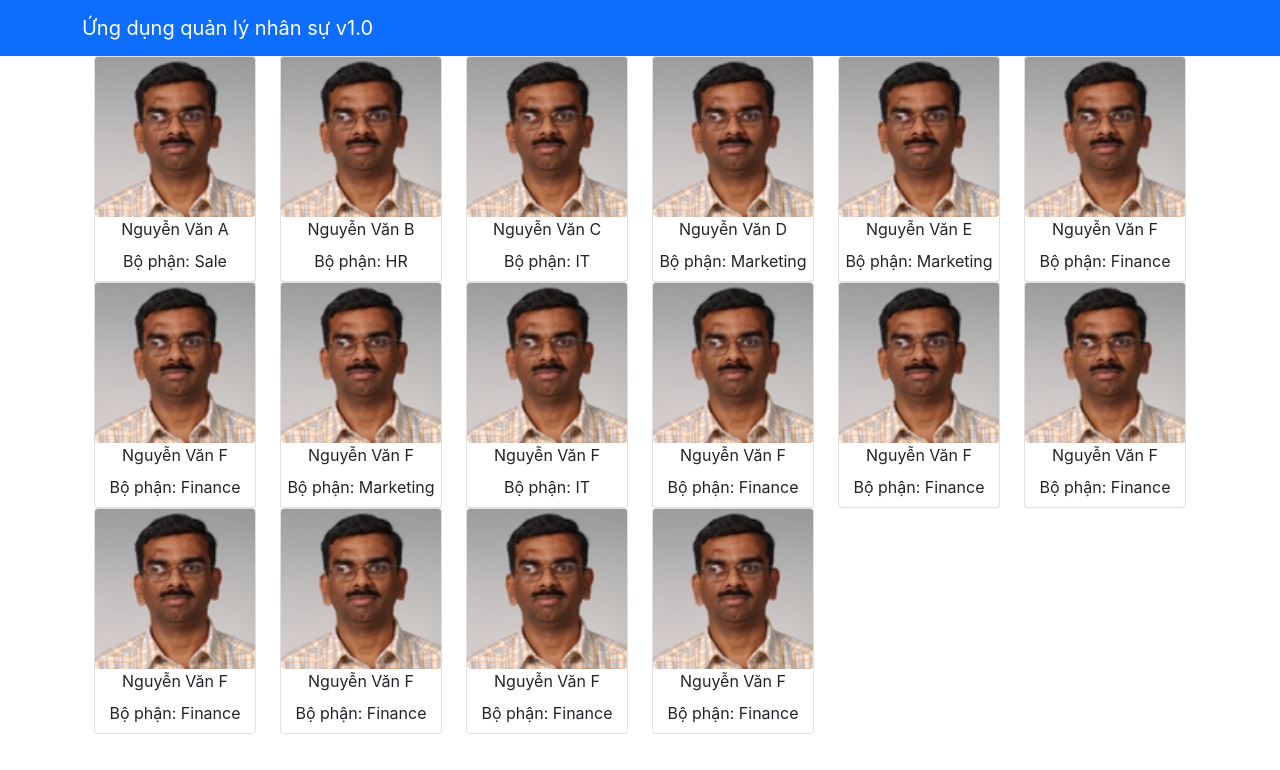
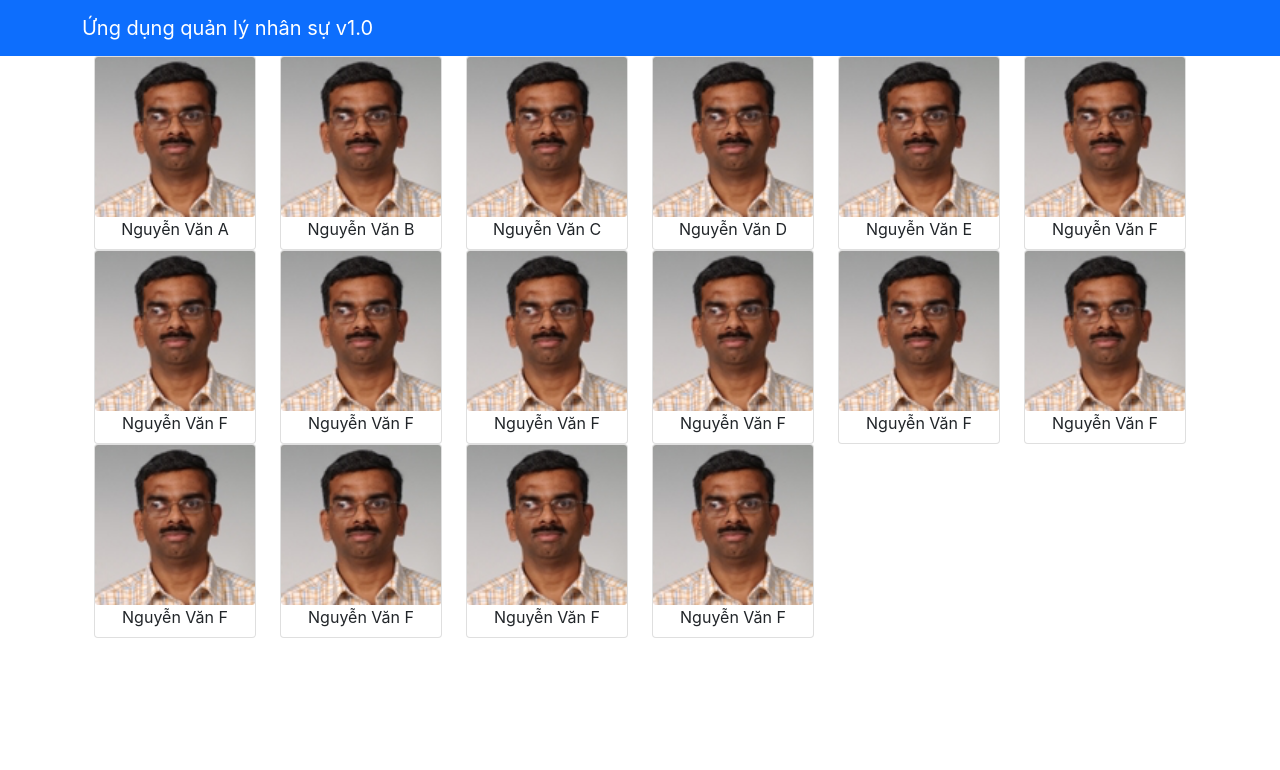
Before and after one commit to Binhbong37/asm1, a React (Create React App) app: page / in a window 1280 px wide. Shown: the top 770 px of the page. Built offline with nearby package versions, Linux system fonts and the light colour scheme.

Commit message:
Add file Container

```diff
--- a/src/App.css
+++ b/src/App.css
@@ -9,7 +9,7 @@ text-align: center;
   cursor: pointer;
 }
 .card-body {
- background-color: rgba(210, 105, 30, 0.466);
+ background-color: rgba(30, 174, 210, 0.466);
 }
 .row {
   margin: auto;
--- a/src/App.js
+++ b/src/App.js
@@ -1,32 +1,15 @@
 import React, { Component } from 'react';
-import logo from './logo.svg';
-import { Form, Navbar, NavbarBrand } from 'reactstrap';
-import Menu from './Component/menuComponent';
+import Main from './Component/ContainerComponent';
 import './App.css';
-import {DEPARTMENTS} from './staff/staffs';
-import {ROLE} from './staff/staffs';
-import {STAFFS} from './staff/staffs';
 
 
 class App extends Component {
-  constructor(props) {
-    super(props)
-    this.state = {
-      staffs: STAFFS,
-      department: DEPARTMENTS,
-      role: ROLE
-    }
-  }
+
 
   render() {
     return (
       <div className="App">
-       <Navbar dark color="primary">
-            <div className="container">
-              <NavbarBrand href="#">Ứng dụng quản lý nhân sự v1.0</NavbarBrand>
-            </div>
-          </Navbar>
-          <Menu staffs={this.state.staffs}/>
+          <Main/>
       </div>
     );
   }
--- /dev/null
+++ b/src/Component/ContainerComponent.js
@@ -0,0 +1,39 @@
+import React, { Component } from 'react';
+import { Card, Form, Navbar, NavbarBrand } from 'reactstrap';
+import Menu from '../Component/menuComponent';
+import {DEPARTMENTS} from '../staff/staffs';
+import {ROLE} from '../staff/staffs';
+import {STAFFS} from '../staff/staffs';
+
+
+class Main extends Component {
+  constructor(props) {
+    super(props)
+    this.state = {
+      staffs: STAFFS,
+      department: DEPARTMENTS,
+      role: ROLE,
+      selectedStaff: null
+    }
+  }
+  onStaffSelect(staff) {
+      this.setState({
+          selectedStaff: staff
+      });
+
+  }
+  render() {
+    return (
+      <div className="App">
+       <Navbar dark color="primary">
+            <div className="container">
+              <NavbarBrand href="#">Ứng dụng quản lý nhân sự v1.0</NavbarBrand>
+            </div>
+          </Navbar>
+          <Menu staffs={this.state.staffs} selectedStaff={this.state.selectedStaff} onStaffSelect={(staff) => this.onStaffSelect(staff)}/>
+      </div>
+    );
+  }
+  }
+
+export default Main;
--- a/src/Component/menuComponent.js
+++ b/src/Component/menuComponent.js
@@ -6,17 +6,8 @@ class Menu extends Component {
 
     constructor(props) {
         super(props);
-
-        this.state = {
-           selectedStaff: null
-        }
     }
 
-    onStaffSelect(staff) {
-        this.setState({
-            selectedStaff: staff
-        });
-    }
     renderStaff(staff) {
         if(staff != null) {
             return (
@@ -39,17 +30,15 @@ class Menu extends Component {
     render() {
         const menuStaff = this.props.staffs.map((staff) => {
             return (
-                <div className="col-12 col-md-5 col-lg-2">
-                    <Card key={staff.id} onClick={() => this.onStaffSelect(staff)}>
+                <div className="col-6 col-md-4 col-lg-2">
+                    <Card key={staff.id} onClick={() => this.props.onStaffSelect(staff)}>
                         <CardImg src={staff.image} alt = {staff.name}/>
                         <CardTitle heading>{staff.name}</CardTitle>
-                        <CardTitle>Bộ phận: {staff.department.name}</CardTitle>
                     </Card>
 
                 </div>
             )
         });
-
 
         return (
             <div className="container">
@@ -57,8 +46,7 @@ class Menu extends Component {
                         {menuStaff}
                 </div>
                 <div className="col-12 col-md-5 col-lg-4">
-                    {this.renderStaff(this.state.selectedStaff)}
-
+                    {this.renderStaff(this.props.selectedStaff)}
                 </div>
             </div>
         )
```
Also changed, not shown: src/logo.svg (deleted).
